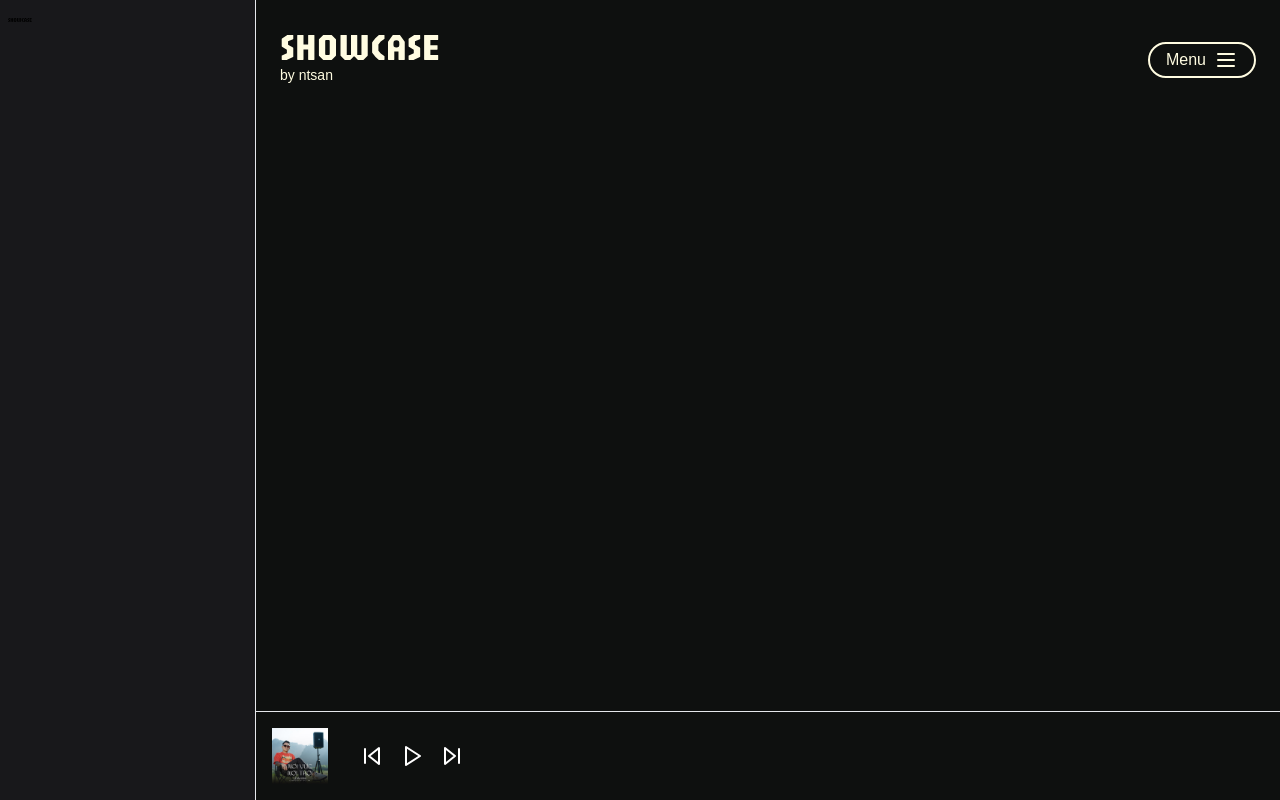
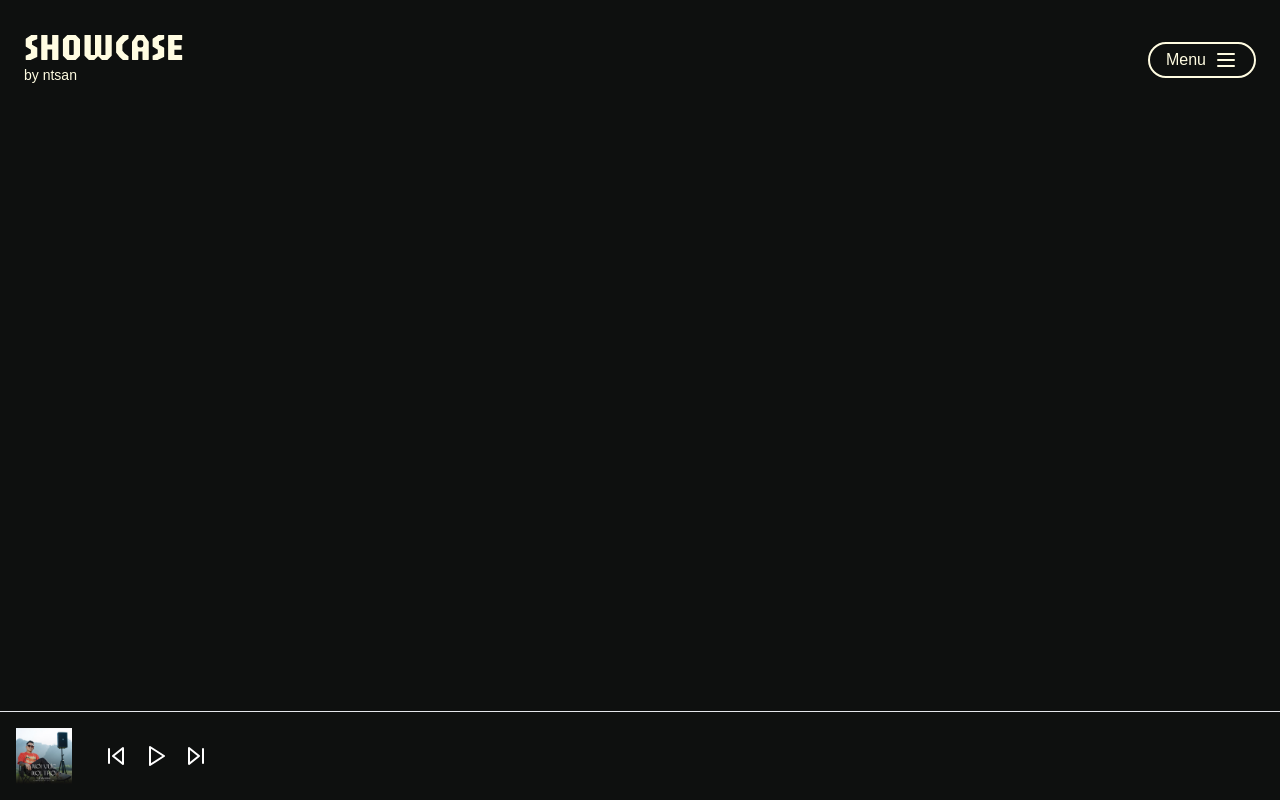
Before and after one commit to jdodlsuw/showcase-web, a Next.js app: page / in a window 1280 px wide. Built offline with nearby package versions, Linux system fonts and the light colour scheme.

Commit message:
em san fix scroll

```diff
--- a/src/app/(app)/layout.js
+++ b/src/app/(app)/layout.js
@@ -1,17 +1,12 @@
-import { SiteFooter } from "@/components/app/site-footer";
+import { AppFooter } from "@/components/app/footer";
 import { AppHeader } from "@/components/app/header";
-import { AppSidebar } from "@/components/app/sidebar";
-import { SidebarProvider } from "@/components/ui/sidebar";
 
 export default function AppLayout({ children }) {
   return (
-    <SidebarProvider>
-      <AppSidebar />
-      <main className="overflow-hidden flex-1 flex flex-col">
-        <AppHeader />
-        <main className="overflow-auto flex-1 px-4">{children}</main>
-        <SiteFooter />
-      </main>
-    </SidebarProvider>
+    <main className="h-dvh overflow-hidden flex-1 flex flex-col">
+      <AppHeader />
+      <main className="min-h-0 overflow-auto flex-1 px-4">{children}</main>
+      <AppFooter />
+    </main>
   );
 }
--- a/src/app/layout.js
+++ b/src/app/layout.js
@@ -20,7 +20,7 @@ export default function RootLayout({ children }) {
         className={cn(
           geistSans.variable,
           geistMono.variable,
-          "antialiased min-h-screen dark bg-background text-foreground"
+          "antialiased dark bg-background text-foreground"
         )}
       >
         {children}
--- a/src/components/app/site-footer.jsx
+++ b/src/components/app/footer.jsx
@@ -4,7 +4,7 @@ import { siteConfig } from "@/config/site";
 import Image from "next/image";
 import { Play, SkipBack, SkipForward, Pause } from "lucide-react";
 import { useRef, useState } from "react";
-export function SiteFooter() {
+export function AppFooter() {
   const audioRef = useRef();
   const [isPlay, setIsPlay] = useState(false);
   const playMusic = () => {
--- a/src/components/app/mobile-nav.jsx
+++ b/src/components/app/mobile-nav.jsx
@@ -20,6 +20,7 @@ import {
   AccordionItem,
   AccordionTrigger,
 } from "@/components/ui/accordion";
+import { siteConfig } from "@/config/site";
 
 export function MobileNav() {
   const { open, setOpen } = useHeader();
@@ -146,13 +147,13 @@ export function MobileNav() {
         >
           <ul className="text-foreground font-semibold">
             <li>
-              <Link href="https://github.com/jdodlsuw">Github</Link>
+              <Link href={siteConfig.links.github}>Github</Link>
             </li>
             <li>
-              <Link href="https://facebook.com">Facebook</Link>
+              <Link href={siteConfig.links.facebook}>Facebook</Link>
             </li>
             <li>
-              <Link href="https://instagram.com">Instagram</Link>
+              <Link href={siteConfig.links.instagram}>Instagram</Link>
             </li>
           </ul>
           <div className="absolute right-8 bottom-0 w-36 h-full t-2/5">
--- a/src/config/site.js
+++ b/src/config/site.js
@@ -1,17 +1,16 @@
-
 export const siteConfig = {
-  name: "shadcn/ui",
+  name: "showcase",
   url: "https://ui.shadcn.com",
   ogImage: "https://ui.shadcn.com/og.jpg",
-  description:
-    "Beautifully designed components that you can copy and paste into your apps. Accessible. Customizable. Open Source.",
+  description: "Build by ntsan",
   links: {
-    instagram: "https://www.instagram.com/san_chronous/",
+    instagram: "https://www.instagram.com/san.yslat/",
     github: "https://github.com/jdodlsuw",
+    facebook: "https://facebook.com",
   },
-}
+};
 
 export const META_THEME_COLORS = {
   light: "#ffffff",
   dark: "#09090b",
-}
+};
```
